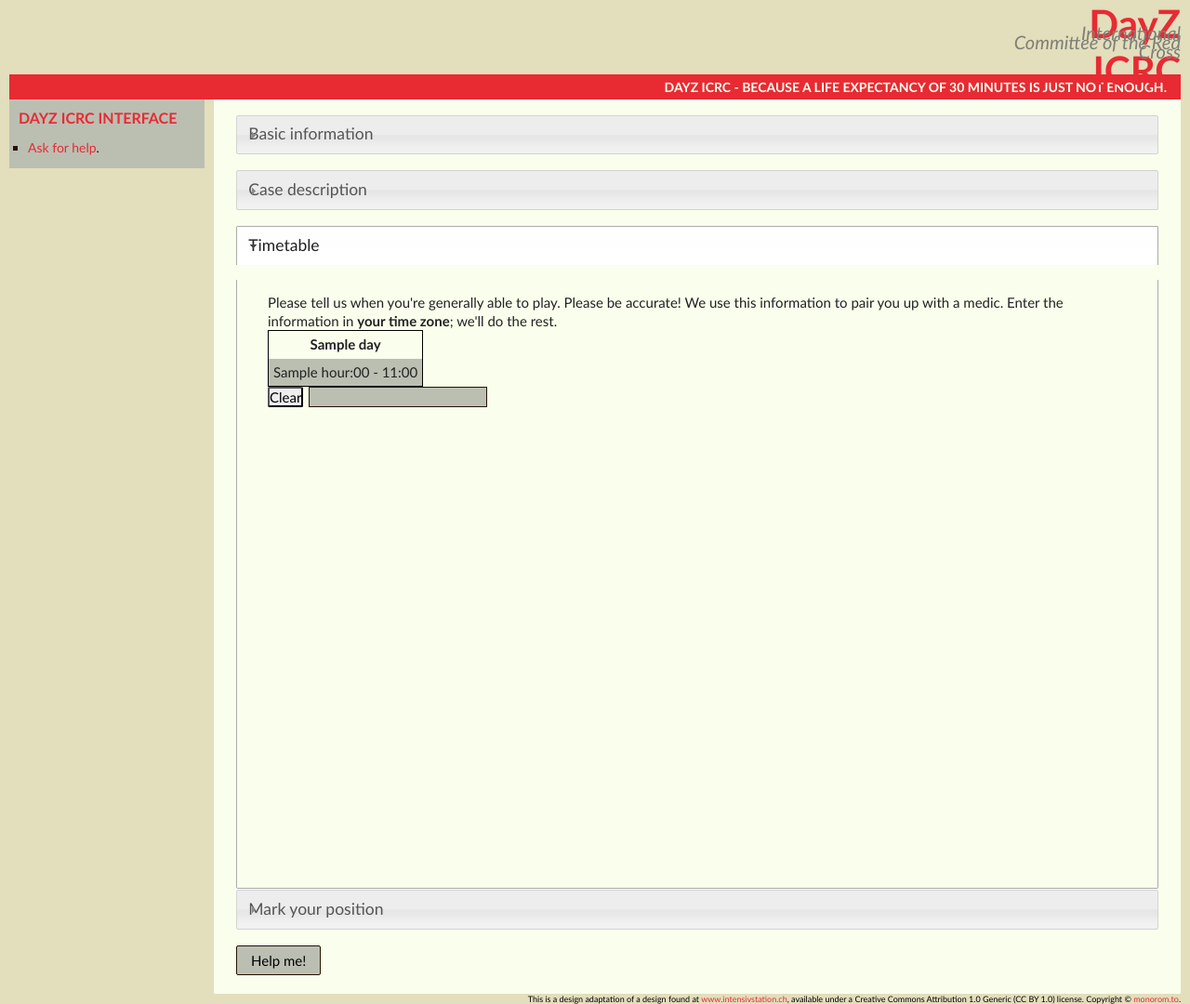
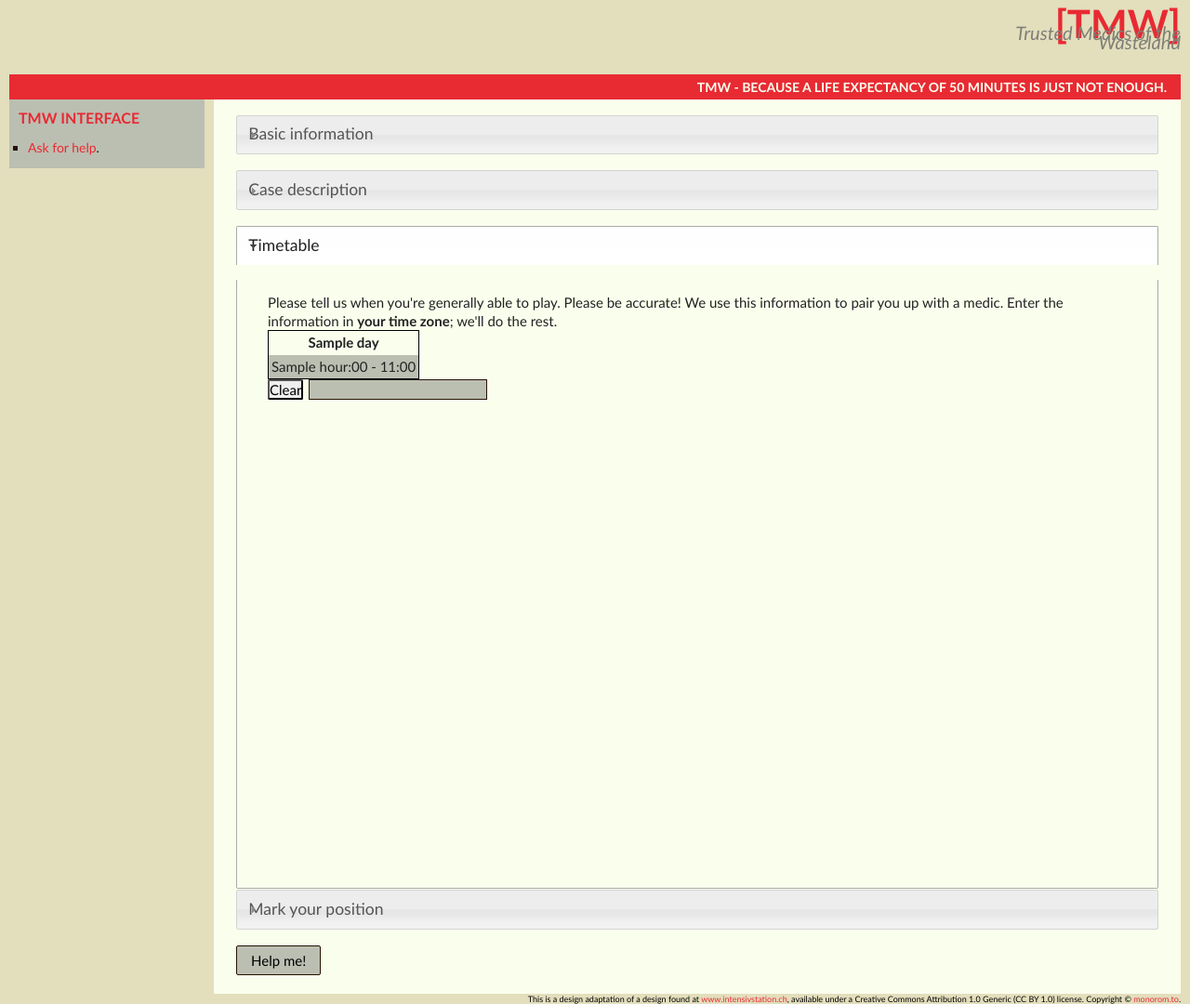
Before and after one commit to brachiel/dayz_icrc, a Django app: template medic_finder/templates/cases/new.html in a window 1280 px wide, after a click on "Timetable". Shown: the whole page at 93% size. Run offline with Django 3.2, Linux system fonts and the light colour scheme; the template is opened without the code that fills it: most values are stand-ins (such as "Sample title", 1, 10 or a date in 2020); form fields are guessed from the names that the template uses; some libraries are stand-ins or nearby versions.

Commit message:
* DayZ ICRC => TMW * Added case link and case notes to admin interface

```diff
--- a/medic_finder/templates/base.html
+++ b/medic_finder/templates/base.html
@@ -5,7 +5,7 @@
     <base href="/medic_finder/" />
 	{% block extra_meta %}{% endblock %}
 
-	<title>{% block title %}DayZ ICRC{% endblock %}{% block sub_title %}{% endblock %}</title>
+	<title>{% block title %}Trusted Medics of the Wasteland [TMW]{% endblock %}{% block sub_title %}{% endblock %}</title>
 	<link type="text/css" rel="stylesheet" href="{{ STATIC_URL }}css/base.css" media="screen" />
     <link type="text/css" rel="stylesheet" href="{{ STATIC_URL }}jqueryui-theme/jquery-ui-1.8.21.custom.css" media="screen" />
 	{% block extra_css %}{% endblock %}
@@ -20,14 +20,14 @@
 <body>
 	<div align="right"><!--img src="{{ STATIC_URL }}img/tr_logo.png" alt="DayZ ICRC" /-->
      <div id="logo">
-      <span class="title">DayZ ICRC</span>
-      <span class="text">International Committee of the Red Cross</span>
+      <span class="title">[TMW]</span>
+      <span class="text">Trusted Medics of the Wasteland</span>
      </div>
     </div>
-	<h1>DayZ ICRC - {{ punchline|default:"Because a life expectancy of 30 minutes is just not enough." }}</h1>
+	<h1>TMW - {{ punchline|default:"Because a life expectancy of 50 minutes is just not enough." }}</h1>
 	<div id="menu">
 		{% block menu %}
-		<h2><a href="./">DayZ ICRC Interface</a></h2>
+		<h2><a href="./">TMW Interface</a></h2>
 
 		{% if user.username %}<p style="font-size: small">You're logged in as {{ user.username }}.</p>{% endif %}
 
--- a/medic_finder/templates/cases/detail.html
+++ b/medic_finder/templates/cases/detail.html
@@ -56,6 +56,7 @@
 {% endblock %}
 
 {% block content %}
+ <h2>Do not lose this website's link! If you lose the address, you won't be able to check on the status of your case.</h2>
  <dl class="detail_block">
   <dt>Status</dt><dd>{{ case.get_status_display }}</dd>
   <dt>Patient</dt><dd>{{ case.patient.name }}</dd>
--- a/medic_finder/templates/cases/new.html
+++ b/medic_finder/templates/cases/new.html
@@ -117,7 +117,7 @@
     #time_table td, #time_table th {
         border-left: 1px solid black;
         cursor: pointer;
-        padding: 5px;
+        padding: 3px;
     }
 </style>
 {% endblock %}
--- a/medic_finder/views.py
+++ b/medic_finder/views.py
@@ -31,7 +31,7 @@
 	case_description = forms.CharField(max_length=4000, min_length=30, required=True, label="Case description.")
 	case_description.widget = forms.Textarea()
 	case_description.initial = """Describe your problem.
-* DO NOT FORGET to include where you are.
+* DO NOT FORGET to include how you can be contacted.
 * DO NOT FORGET to include when you are online / when you need help."""
 
 	latitude = forms.IntegerField(required=True, min_value=-13669, max_value=0)
```
Also changed, not shown: medic_finder/templates/admin/medic_finder/case/change_form.html (added, +24 -0 lines), 1 other file.
